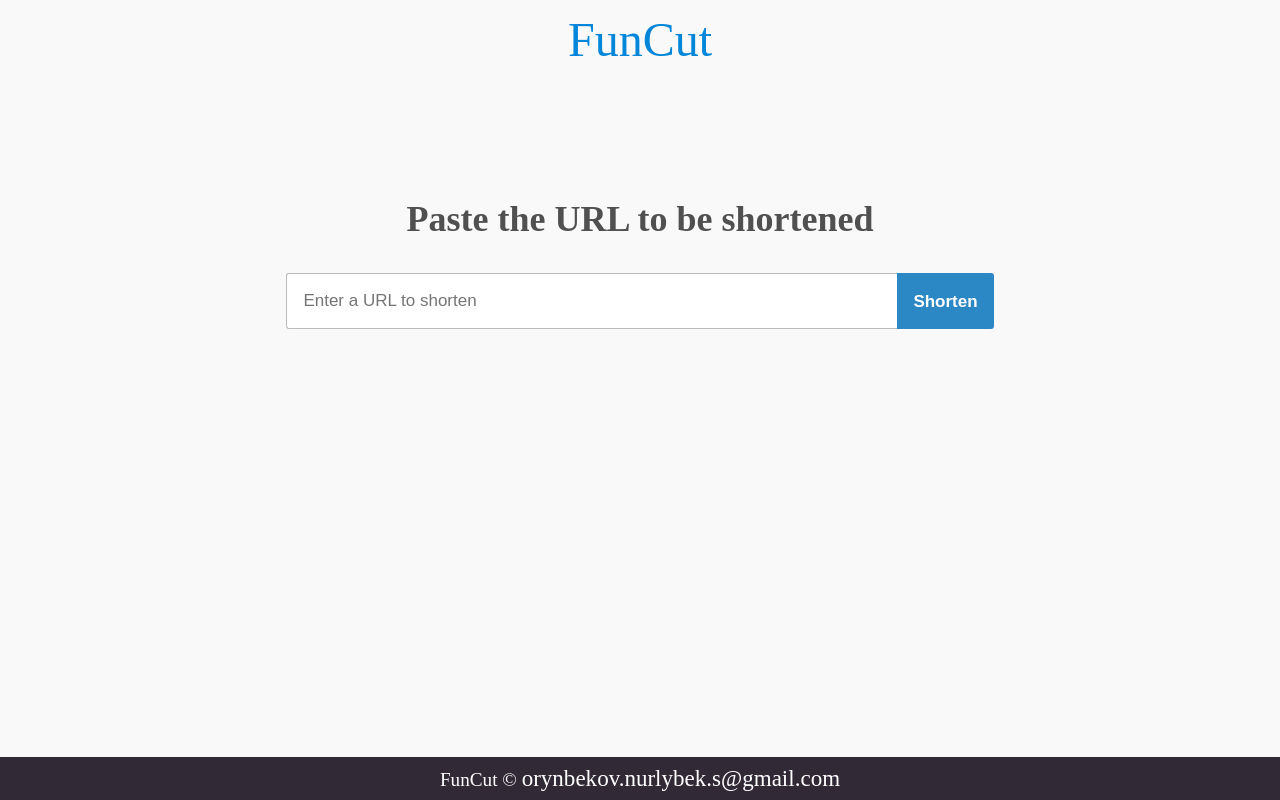
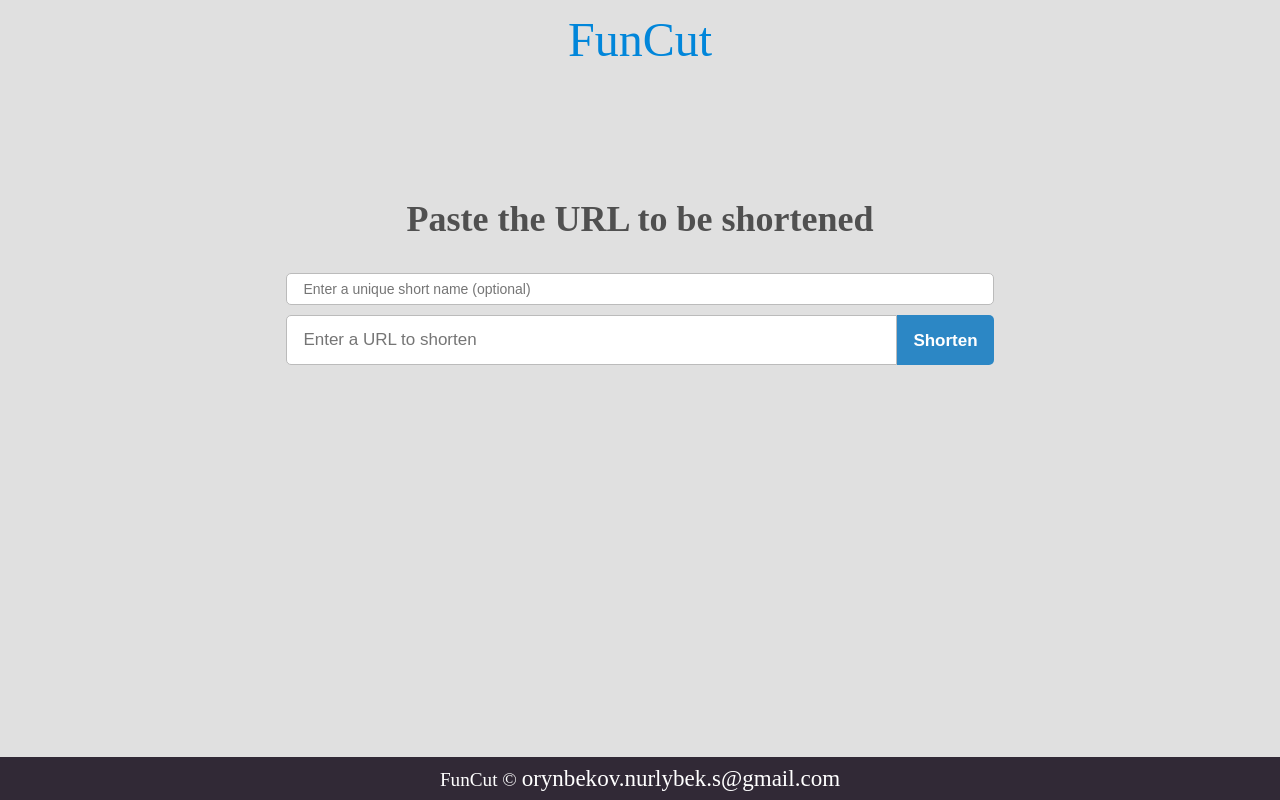
Before and after one commit to nurlybek-dev/funcut, a Flask app: page / in a window 1280 px wide. Run offline with Flask 2, Linux system fonts and the light colour scheme.

Commit message:
add unique names

```diff
--- a/main.py
+++ b/main.py
@@ -1,5 +1,6 @@
 from genericpath import exists
 import os
+from os import error
 import sqlite3
 import click
 import random
@@ -9,9 +10,8 @@ from flask.cli import with_appcontext
 
 
 ###
-### TODO: Unique names, update styles
+# TODO: Unique names, update styles
 ###
-
 
 
 def init_db():
@@ -47,31 +47,47 @@ def close_db(e=None):
         db.close()
 
 
-def shorten_url(url):
+def shorten_url(url, name):
     db = get_db()
+    print(url, name)
+    if name:
+        print('name')
+        exist = db.execute(
+            'SELECT id FROM urls WHERE url_name = ?', (name, )).fetchone()
+        print(exist)
+        if exist:
+            raise ValueError("Custom link already exists")
+        db.execute(
+            'INSERT INTO urls (url_origin, url_name) VALUES (?, ?)', (url, name))
+        db.commit()
+        return name
+    else:
+        hashed = db.execute(
+            'SELECT * FROM urls WHERE url_origin = ? and url_hash IS NOT NULL', (url, )).fetchone()
+        if hashed:
+            return hashed['url_hash']
+        exist = True
+        url_hash = ''
+        while exist:
+            url_hash = ''.join(random.choice(
+                string.ascii_letters + string.digits) for _ in range(9))
+            exist = db.execute(
+                'SELECT id FROM urls WHERE url_hash = ?', (url_hash, )).fetchone() is not None
+        db.execute(
+            'INSERT INTO urls (url_origin, url_hash) VALUES (?, ?)', (url, url_hash))
+        db.commit()
 
-    hashed = db.execute('SELECT * FROM urls WHERE url_origin = ?', (url, )).fetchone()
-    if hashed:
-        return hashed['url_hash']
+        return url_hash
 
-    exist = True
-    url_hash = ''
-    while exist:
-        url_hash = ''.join(random.choice(string.ascii_letters + string.digits) for _ in range(9))
-        exist = db.execute('SELECT id FROM urls WHERE url_hash = ?', (url_hash, )).fetchone() is not None
-
-    print(f"insert {url} : {url_hash}")
-    db.execute('INSERT INTO urls (url_origin, url_hash) VALUES (?, ?)', (url, url_hash))
-    db.commit()
-
-    return url_hash
 
 def find_url(short_url):
     db = get_db()
-    hashed = db.execute('SELECT * FROM urls WHERE url_hash = ?', (short_url, )).fetchone()
+    hashed = db.execute(
+        'SELECT * FROM urls WHERE url_hash = ?', (short_url, )).fetchone()
     if hashed:
         return hashed['url_origin']
     return '/'
+
 
 app = Flask(__name__)
 app.teardown_appcontext(close_db)
@@ -92,10 +108,14 @@ def redir(short_url):
 @app.route('/shorten', methods=['GET', 'POST'])
 def shorten():
     if request.method == 'POST':
-        url = request.json['url']
+        url = request.json.get('url')
+        name = request.json.get('name')
         if not url:
             return jsonify({'status': 400, 'error': 'Enter url'})
-        url_hash = shorten_url(url)
+        try:
+            url_hash = shorten_url(url, name)
+        except ValueError as error:
+            return jsonify({'status': 400, 'error': str(error)})
         return jsonify({'status': 200, 'hash': url_hash})
 
     return redirect('/')
--- a/schema.sql
+++ b/schema.sql
@@ -2,6 +2,7 @@ DROP TABLE IF EXISTS urls;
 
 CREATE TABLE urls (
     id INTEGER PRIMARY KEY AUTOINCREMENT,
-    url_origin TEXT NOT NULL UNIQUE,
-    url_hash TEXT NOT NULL UNIQUE
+    url_origin TEXT NOT NULL,
+    url_hash TEXT UNIQUE,
+    url_name TEXT UNIQUE
 );
--- a/static/main.js
+++ b/static/main.js
@@ -27,6 +27,7 @@ function stripHttp(url) {
 async function shortenUrl(event) {
     event.preventDefault();
     let url = document.getElementById("url").value;
+    let name = document.getElementById("name").value;
 
     let response = await fetch('/shorten', {
         method: 'POST',
@@ -34,7 +35,8 @@ async function shortenUrl(event) {
             'Content-Type': 'application/json;charset=utf-8'
         },
         body: JSON.stringify({
-            'url': url
+            'url': url,
+            'name': name
         })
     });
     shortenResult.classList.add('hide');
--- a/static/style.css
+++ b/static/style.css
@@ -15,7 +15,7 @@ body {
     flex-direction: column;
     justify-content: space-between;
     height: 100vh;
-    background-color: #f9f9f9;
+    background-color: #E0E0E0;
 }
 
 a {
@@ -74,24 +74,37 @@ main h1 {
 #shorten-form {
     width: 100%;
     display: flex;
+    flex-direction: column;
+}
+
+.flex-row {
+    display: flex;
 }
 
 #shorten-form input {
     width: 100%;
-    height: 56px;
+    height: 50px;
     padding: 10px 16px;
     font-size: 17px;
     color: #000;
     background: #fff;
     border: 1px solid #bbb;
-    border-right: 0;
-    border-radius: 3px;
+    border-radius: 5px;
+    margin-bottom: 10px;
+}
+
+#shorten-form .body input {
     border-bottom-right-radius: 0;
     border-top-right-radius: 0;
 }
 
+#shorten-form .options input {
+    height: 32px;
+    font-size: 14px;
+}
+
 #shorten-form button {
-    height: 56px;
+    height: 50px;
     padding: 10px 16px;
     font-size: 17px;
     font-weight: bold;
@@ -99,7 +112,7 @@ main h1 {
     background-color: #2c87c5;
     cursor: pointer;
     border: 0;
-    border-radius: 3px;
+    border-radius: 5px;
     border-top-left-radius: 0;
     border-bottom-left-radius: 0;
 
--- a/templates/index.html
+++ b/templates/index.html
@@ -20,8 +20,13 @@
             <div class="content-center">
                 <h1>Paste the URL to be shortened</h1>
                 <form id="shorten-form" method="POST" action="/shorten">
-                    <input type="url" name="url" id="url" placeholder="Enter a URL to shorten" required>
-                    <button type="submit">Shorten</button>
+                    <div class="options">
+                        <input type="text" name="name" id="name" placeholder="Enter a unique short name (optional)">
+                    </div>
+                    <div class="body flex-row">
+                        <input type="url" name="url" id="url" placeholder="Enter a URL to shorten" required>
+                        <button type="submit">Shorten</button>
+                    </div>
                 </form>
                 <div id="shorten-result" class="hide"></div>
                 <div id="shorten-error" class="hide"></div>
```
Also changed, not shown: urls.sqlite.
